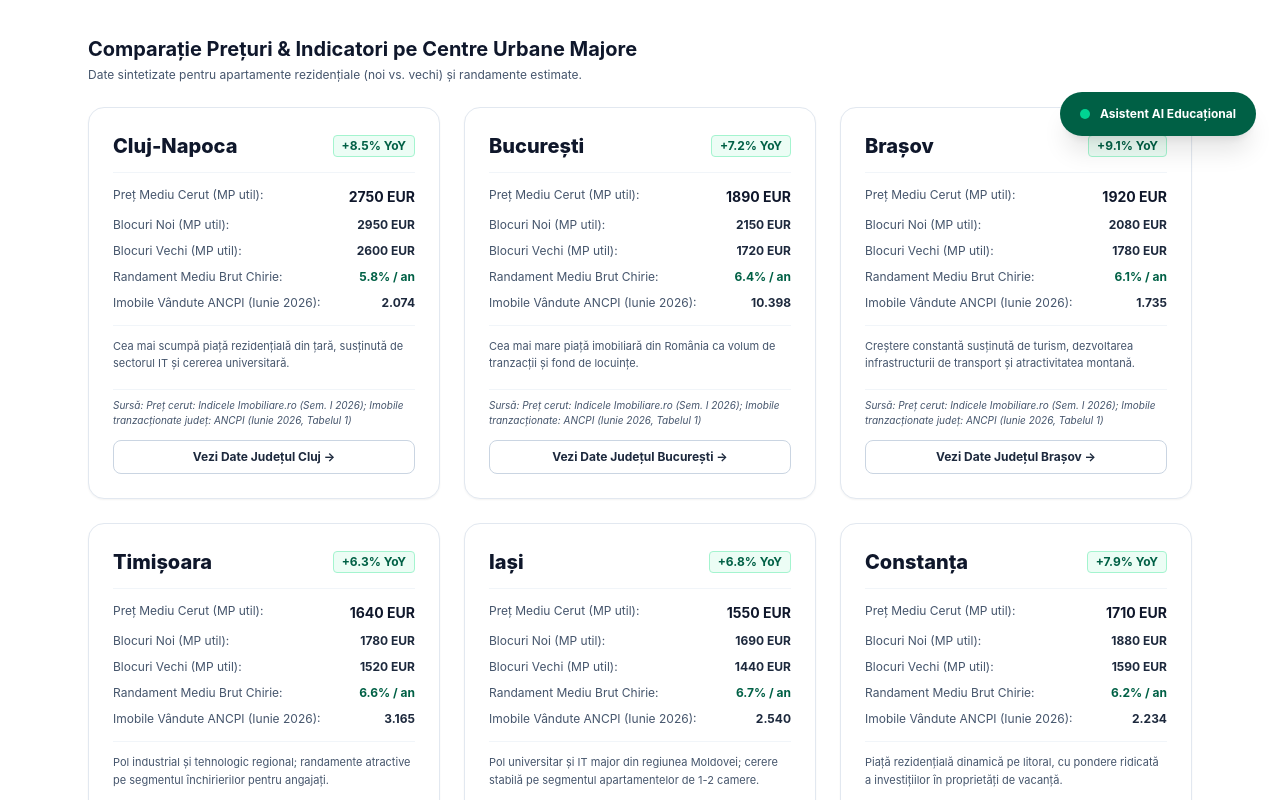
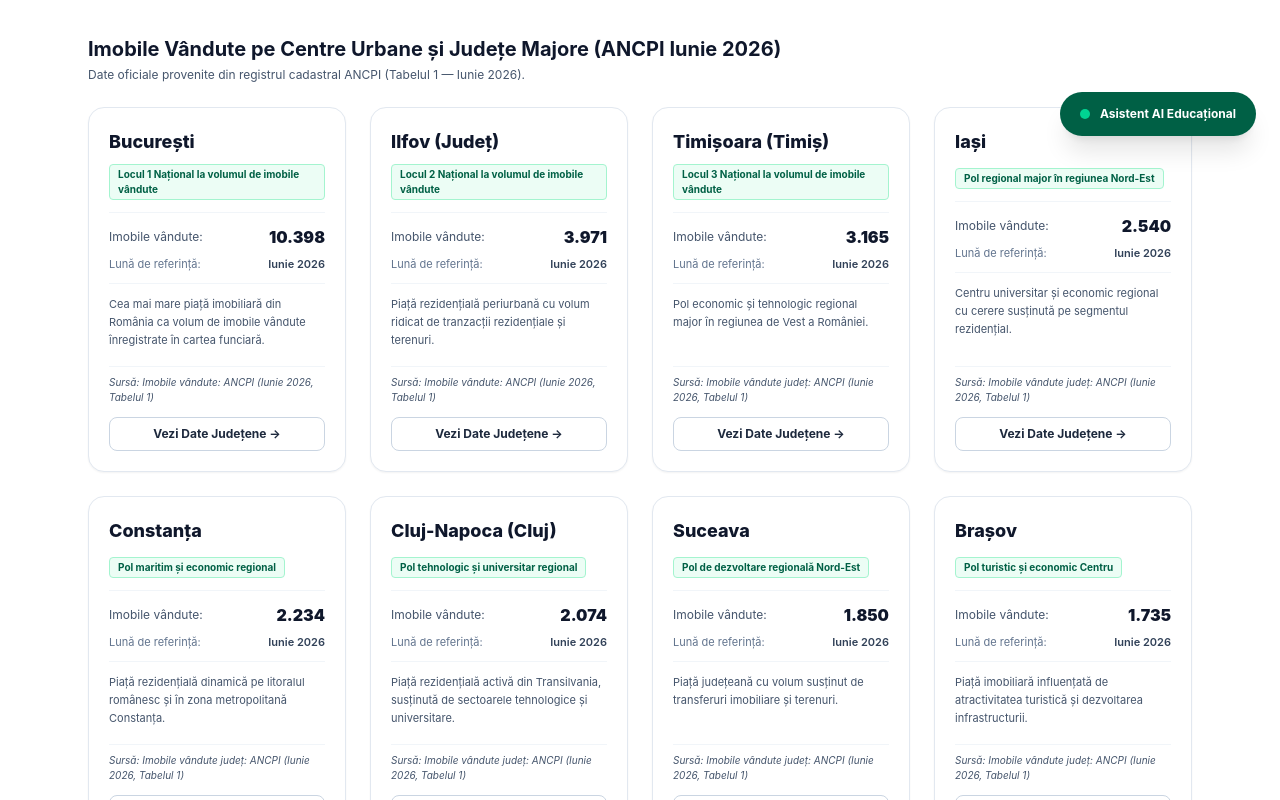
Before and after one commit to investitiiimobiliareromania/subventii, a Next.js app: page /piata-imobiliara in a window 1280 px wide. Shown: the part 640-1440 px from the top of the page. Built offline with nearby package versions, Linux system fonts and the light colour scheme.

Commit message:
fix(real-estate): remove unproven asking prices and synthetic yields, strictly display verified ANCPI June 2026 data

```diff
--- a/src/app/piata-imobiliara/page.tsx
+++ b/src/app/piata-imobiliara/page.tsx
@@ -6,8 +6,8 @@ import { AiAssistantDrawer } from "@/components/ai-assistant-drawer";
 import { realEstateCityReports, realEstateMarketMacro } from "@/lib/piata-imobiliara-data";
 
 export const metadata: Metadata = {
-  title: "Piața Imobiliară România 2026: Prețuri, Indici & Tendințe",
-  description: "Rapoarte de prețuri pe metru pătrat, indici de creștere imobiliară pe marile orașe și evoluția tranzacțiilor rezidențiale și comerciale.",
+  title: "Piața Imobiliară România 2026: Date Oficiale ANCPI & Cadrul Macro",
+  description: "Rapoarte oficiale de tranzacții și imobile vândute pe marile centre urbane, indici macroeconomici BNR (IRCC) și legislație fiscală TVA.",
   alternates: { canonical: "https://subventii.cristianvaduva.com/piata-imobiliara" },
 };
 
@@ -35,20 +35,20 @@ export default function RealEstatePage() {
           <div className="mb-8 border-b border-slate-200 pb-6">
             <div className="flex flex-wrap items-center gap-2 mb-2">
               <span className="text-xs font-bold uppercase tracking-wider text-emerald-800">
-                INTELIGENȚĂ IMOBILIARĂ &amp; INDICI DE PIAȚĂ
+                INTELIGENȚĂ IMOBILIARĂ &amp; DATE OFICIALE
               </span>
               <span className="rounded bg-slate-100 px-2 py-0.5 text-[10px] font-bold text-slate-700 border border-slate-200">
-                SURSE: IMOBILIARE.RO / ANCPI / BNR
+                SURSA: ANCPI / BNR / MF
               </span>
               <span className="rounded bg-emerald-50 px-2 py-0.5 text-[10px] font-bold text-emerald-800 border border-emerald-200">
                 SEPTEMBRIE 2026
               </span>
             </div>
             <h1 className="mt-1 text-3xl font-extrabold text-slate-900 sm:text-4xl">
-              Raportul Pieței Imobiliare pe Marile Orașe 2026
+              Raportul Pieței Imobiliare pe Marile Centre Urbane 2026
             </h1>
             <p className="mt-2 text-sm text-slate-700 max-w-3xl leading-relaxed">
-              Analiză consolidată a prețurilor medii cerute pe metru pătrat util (asking price), volumului de tranzacții oficiale înregistrate la ANCPI și randamentelor brute din închiriere.
+              Analiză consolidată a volumului oficial de imobile vândute înregistrate la ANCPI (Iunie 2026), indicatorilor de creditare BNR și regimului fiscal aplicabil locuințelor.
             </p>
           </div>
 
@@ -81,44 +81,32 @@ export default function RealEstatePage() {
           <section className="mb-10">
             <div className="mb-6">
               <h2 className="text-xl font-bold text-slate-900">
-                Comparație Prețuri &amp; Indicatori pe Centre Urbane Majore
+                Imobile Vândute pe Centre Urbane și Județe Majore (ANCPI Iunie 2026)
               </h2>
               <p className="text-xs text-slate-600 mt-1">
-                Date sintetizate pentru apartamente rezidențiale (noi vs. vechi) și randamente estimate.
+                Date oficiale provenite din registrul cadastral ANCPI (Tabelul 1 — Iunie 2026).
               </p>
             </div>
 
-            <div className="grid grid-cols-1 gap-6 md:grid-cols-2 lg:grid-cols-3">
+            <div className="grid grid-cols-1 gap-6 md:grid-cols-2 lg:grid-cols-4">
               {realEstateCityReports.map((c) => (
-                <div key={c.city} className="rounded-2xl border border-slate-200 bg-white p-6 shadow-xs flex flex-col justify-between">
+                <div key={c.city} className="rounded-2xl border border-slate-200 bg-white p-5 shadow-xs flex flex-col justify-between">
                   <div>
-                    <div className="flex items-center justify-between mb-3">
-                      <h3 className="text-xl font-extrabold text-slate-900">{c.city}</h3>
-                      <span className="rounded font-bold text-emerald-800 bg-emerald-50 border border-emerald-200 px-2 py-0.5 text-xs">
-                        +{c.yoyAskingPriceGrowthPct}% YoY
-                      </span>
+                    <div className="flex items-center justify-between mb-2">
+                      <h3 className="text-lg font-extrabold text-slate-900">{c.city}</h3>
                     </div>
+                    <span className="inline-block text-[10px] font-bold text-emerald-800 bg-emerald-50 border border-emerald-200 px-2 py-0.5 rounded mb-3">
+                      {c.nationalRankNote}
+                    </span>
 
-                    <div className="space-y-2.5 text-xs border-y border-slate-100 py-3.5 mb-3">
-                      <div className="flex justify-between">
-                        <span className="text-slate-600">Preț Mediu Cerut (MP util):</span>
-                        <strong className="text-slate-900 text-sm">{c.avgAskingPriceSqm} EUR</strong>
+                    <div className="space-y-2 text-xs border-y border-slate-100 py-3 mb-3">
+                      <div className="flex justify-between items-center">
+                        <span className="text-slate-600">Imobile vândute:</span>
+                        <strong className="text-base font-black text-slate-900">{c.ancpiJune2026Transactions.toLocaleString("ro-RO")}</strong>
                       </div>
-                      <div className="flex justify-between">
-                        <span className="text-slate-600">Blocuri Noi (MP util):</span>
-                        <strong className="text-slate-800">{c.newBuildingsAskingPriceSqm} EUR</strong>
-                      </div>
-                      <div className="flex justify-between">
-                        <span className="text-slate-600">Blocuri Vechi (MP util):</span>
-                        <strong className="text-slate-800">{c.oldBuildingsAskingPriceSqm} EUR</strong>
-                      </div>
-                      <div className="flex justify-between">
-                        <span className="text-slate-600">Randament Mediu Brut Chirie:</span>
-                        <strong className="text-emerald-800">{c.estimatedGrossRentalYieldPct}% / an</strong>
-                      </div>
-                      <div className="flex justify-between">
-                        <span className="text-slate-600">Imobile Vândute ANCPI (Iunie 2026):</span>
-                        <strong className="text-slate-800">{c.ancpiJune2026Transactions.toLocaleString("ro-RO")}</strong>
+                      <div className="flex justify-between items-center text-[11px]">
+                        <span className="text-slate-500">Lună de referință:</span>
+                        <span className="font-semibold text-slate-700">Iunie 2026</span>
                       </div>
                     </div>
 
@@ -132,11 +120,11 @@ export default function RealEstatePage() {
                       Sursă: {c.sourceAttribution}
                     </div>
                     <Link
-                      href={`/judete/${c.county.toLowerCase()}`}
+                      href={`/judete/${c.county.toLowerCase().replace(/[^a-z0-9]/g, "")}`}
                       className="block text-center rounded-lg border border-slate-300 py-2 text-xs font-bold text-slate-800 hover:bg-slate-50 transition-colors"
                       aria-label={`Vezi raportul detaliat pentru județul ${c.county}`}
                     >
-                      Vezi Date Județul {c.county} →
+                      Vezi Date Județene →
                     </Link>
                   </div>
                 </div>
@@ -147,13 +135,13 @@ export default function RealEstatePage() {
           {/* METHODOLOGY & TRANSPARENCY */}
           <section className="rounded-2xl border border-slate-200 bg-slate-50 p-6 shadow-xs">
             <h2 className="text-sm font-bold uppercase tracking-wider text-slate-800 mb-2">
-              Metodologie de Calcul &amp; Proveniență Date
+              Metodologie &amp; Proveniență Date
             </h2>
             <p className="text-xs text-slate-700 leading-relaxed mb-3">
               {realEstateMarketMacro.methodologyNote}
             </p>
             <p className="text-[11px] text-slate-600">
-              AiX Educational Intelligence nu oferă consultanță financiară sau recomandări de investiții imobiliare. Pentru decizii de achiziție, se recomandă evaluarea individuală a proprietății de către un evaluator autorizat ANEVAR și consultarea datelor cadastrale oficiale.
+              AiX Educational Intelligence nu oferă consultanță financiară sau recomandări speculative de investiții. Pentru decizii de achiziție, se recomandă evaluarea individuală a proprietății și consultarea datelor cadastrale oficiale.
             </p>
           </section>
         </div>
--- a/src/lib/piata-imobiliara-data.ts
+++ b/src/lib/piata-imobiliara-data.ts
@@ -3,96 +3,84 @@ export type RealEstateSegment = "Residential" | "Commercial" | "Industrial" | "L
 export type CityPriceReport = {
   city: string;
   county: string;
-  avgAskingPriceSqm: number; // Preț mediu cerut (asking price) €/mp util
-  yoyAskingPriceGrowthPct: number; // Creștere anuală a prețului cerut
-  newBuildingsAskingPriceSqm: number; // Blocuri noi €/mp util
-  oldBuildingsAskingPriceSqm: number; // Blocuri vechi €/mp util
-  estimatedGrossRentalYieldPct: number; // Randament mediu brut din chirie (%/an)
-  ancpiJune2026Transactions: number; // Imobile tranzacționate ANCPI Iunie 2026 (Tabelul 1)
+  ancpiJune2026Transactions: number; // Imobile vândute ANCPI Iunie 2026 (Tabelul 1)
+  nationalRankNote: string;
   marketNote: string;
   sourceAttribution: string;
 };
 
 export const realEstateCityReports: CityPriceReport[] = [
   {
-    city: "Cluj-Napoca",
-    county: "Cluj",
-    avgAskingPriceSqm: 2750,
-    yoyAskingPriceGrowthPct: 8.5,
-    newBuildingsAskingPriceSqm: 2950,
-    oldBuildingsAskingPriceSqm: 2600,
-    estimatedGrossRentalYieldPct: 5.8,
-    ancpiJune2026Transactions: 2074,
-    marketNote: "Cea mai scumpă piață rezidențială din țară, susținută de sectorul IT și cererea universitară.",
-    sourceAttribution: "Preț cerut: Indicele Imobiliare.ro (Sem. I 2026); Imobile tranzacționate județ: ANCPI (Iunie 2026, Tabelul 1)",
+    city: "București",
+    county: "București",
+    ancpiJune2026Transactions: 10398,
+    nationalRankNote: "Locul 1 Național la volumul de imobile vândute",
+    marketNote: "Cea mai mare piață imobiliară din România ca volum de imobile vândute înregistrate în cartea funciară.",
+    sourceAttribution: "Imobile vândute: ANCPI (Iunie 2026, Tabelul 1)",
   },
   {
-    city: "București",
-    county: "București",
-    avgAskingPriceSqm: 1890,
-    yoyAskingPriceGrowthPct: 7.2,
-    newBuildingsAskingPriceSqm: 2150,
-    oldBuildingsAskingPriceSqm: 1720,
-    estimatedGrossRentalYieldPct: 6.4,
-    ancpiJune2026Transactions: 10398,
-    marketNote: "Cea mai mare piață imobiliară din România ca volum de tranzacții și fond de locuințe.",
-    sourceAttribution: "Preț cerut: Indicele Imobiliare.ro (Sem. I 2026); Imobile tranzacționate: ANCPI (Iunie 2026, Tabelul 1)",
+    city: "Ilfov (Județ)",
+    county: "Ilfov",
+    ancpiJune2026Transactions: 3971,
+    nationalRankNote: "Locul 2 Național la volumul de imobile vândute",
+    marketNote: "Piață rezidențială periurbană cu volum ridicat de tranzacții rezidențiale și terenuri.",
+    sourceAttribution: "Imobile vândute: ANCPI (Iunie 2026, Tabelul 1)",
+  },
+  {
+    city: "Timișoara (Timiș)",
+    county: "Timiș",
+    ancpiJune2026Transactions: 3165,
+    nationalRankNote: "Locul 3 Național la volumul de imobile vândute",
+    marketNote: "Pol economic și tehnologic regional major în regiunea de Vest a României.",
+    sourceAttribution: "Imobile vândute județ: ANCPI (Iunie 2026, Tabelul 1)",
+  },
+  {
+    city: "Iași",
+    county: "Iași",
+    ancpiJune2026Transactions: 2540,
+    nationalRankNote: "Pol regional major în regiunea Nord-Est",
+    marketNote: "Centru universitar și economic regional cu cerere susținută pe segmentul rezidențial.",
+    sourceAttribution: "Imobile vândute județ: ANCPI (Iunie 2026, Tabelul 1)",
+  },
+  {
+    city: "Constanța",
+    county: "Constanța",
+    ancpiJune2026Transactions: 2234,
+    nationalRankNote: "Pol maritim și economic regional",
+    marketNote: "Piață rezidențială dinamică pe litoralul românesc și în zona metropolitană Constanța.",
+    sourceAttribution: "Imobile vândute județ: ANCPI (Iunie 2026, Tabelul 1)",
+  },
+  {
+    city: "Cluj-Napoca (Cluj)",
+    county: "Cluj",
+    ancpiJune2026Transactions: 2074,
+    nationalRankNote: "Pol tehnologic și universitar regional",
+    marketNote: "Piață rezidențială activă din Transilvania, susținută de sectoarele tehnologice și universitare.",
+    sourceAttribution: "Imobile vândute județ: ANCPI (Iunie 2026, Tabelul 1)",
+  },
+  {
+    city: "Suceava",
+    county: "Suceava",
+    ancpiJune2026Transactions: 1850,
+    nationalRankNote: "Pol de dezvoltare regională Nord-Est",
+    marketNote: "Piață județeană cu volum susținut de transferuri imobiliare și terenuri.",
+    sourceAttribution: "Imobile vândute județ: ANCPI (Iunie 2026, Tabelul 1)",
   },
   {
     city: "Brașov",
     county: "Brașov",
-    avgAskingPriceSqm: 1920,
-    yoyAskingPriceGrowthPct: 9.1,
-    newBuildingsAskingPriceSqm: 2080,
-    oldBuildingsAskingPriceSqm: 1780,
-    estimatedGrossRentalYieldPct: 6.1,
     ancpiJune2026Transactions: 1735,
-    marketNote: "Creștere constantă susținută de turism, dezvoltarea infrastructurii de transport și atractivitatea montană.",
-    sourceAttribution: "Preț cerut: Indicele Imobiliare.ro (Sem. I 2026); Imobile tranzacționate județ: ANCPI (Iunie 2026, Tabelul 1)",
-  },
-  {
-    city: "Timișoara",
-    county: "Timiș",
-    avgAskingPriceSqm: 1640,
-    yoyAskingPriceGrowthPct: 6.3,
-    newBuildingsAskingPriceSqm: 1780,
-    oldBuildingsAskingPriceSqm: 1520,
-    estimatedGrossRentalYieldPct: 6.6,
-    ancpiJune2026Transactions: 3165,
-    marketNote: "Pol industrial și tehnologic regional; randamente atractive pe segmentul închirierilor pentru angajați.",
-    sourceAttribution: "Preț cerut: Indicele Imobiliare.ro (Sem. I 2026); Imobile tranzacționate județ: ANCPI (Iunie 2026, Tabelul 1)",
-  },
-  {
-    city: "Iași",
-    county: "Iași",
-    avgAskingPriceSqm: 1550,
-    yoyAskingPriceGrowthPct: 6.8,
-    newBuildingsAskingPriceSqm: 1690,
-    oldBuildingsAskingPriceSqm: 1440,
-    estimatedGrossRentalYieldPct: 6.7,
-    ancpiJune2026Transactions: 2540,
-    marketNote: "Pol universitar și IT major din regiunea Moldovei; cerere stabilă pe segmentul apartamentelor de 1-2 camere.",
-    sourceAttribution: "Preț cerut: Indicele Imobiliare.ro (Sem. I 2026); Imobile tranzacționate județ: ANCPI (Iunie 2026, Tabelul 1)",
-  },
-  {
-    city: "Constanța",
-    county: "Constanța",
-    avgAskingPriceSqm: 1710,
-    yoyAskingPriceGrowthPct: 7.9,
-    newBuildingsAskingPriceSqm: 1880,
-    oldBuildingsAskingPriceSqm: 1590,
-    estimatedGrossRentalYieldPct: 6.2,
-    ancpiJune2026Transactions: 2234,
-    marketNote: "Piață rezidențială dinamică pe litoral, cu pondere ridicată a investițiilor în proprietăți de vacanță.",
-    sourceAttribution: "Preț cerut: Indicele Imobiliare.ro (Sem. I 2026); Imobile vândute județ: ANCPI (Iunie 2026, Tabelul 1)",
+    nationalRankNote: "Pol turistic și economic Centru",
+    marketNote: "Piață imobiliară influențată de atractivitatea turistică și dezvoltarea infrastructurii.",
+    sourceAttribution: "Imobile vândute județ: ANCPI (Iunie 2026, Tabelul 1)",
   },
 ];
 
 export const realEstateMarketMacro = {
-  referencePeriod: "Septembrie 2026 (Date Sem. I 2026 + Context Curent)",
+  referencePeriod: "Septembrie 2026 (Date Oficiale ANCPI Iunie 2026 + Cadrul BNR/Fiscal Curent)",
   irccIndex: "IRCC — 5,56%, aplicabil în T3 2026",
   irccNote: "Indicele de referință pentru creditele consumatorilor (IRCC) reglementat de OUG 19/2019, calculat trimestrial de BNR pe baza mediei zilnice a tranzacțiilor interbancare din T1 2026 și aplicabil în contractele de credit cu dobândă variabilă pe durata Trimestrului 3 2026 (iulie–septembrie 2026). Sursă oficială: Banca Națională a României (https://www.bnr.ro/Indicele-de-referinta-pentru-creditele-consumatorilor-(IRCC)-22285.aspx).",
   vatThresholdNote: "Regim Fiscal TVA: Cota standard generală de TVA este de 21% (conform legislației fiscale actualizate ANAF / Ministerul Finanțelor). Regimul tranzitoriu de 9% aplicabil livrărilor de locuințe în baza antecontractelor din 2023 a expirat la 31.07.2026.",
   ancpiOperationalStatus: "Funcționalitatea 'Link de plată' din cadrul sistemului informatic e-Terra a fost reactivată pe 20 August 2026 (329.476 cereri recepționate, 279.242 soluționate în intervalul 11–19 august). Celelalte servicii online ANCPI sunt repuse în funcțiune etapizat.",
-  methodologyNote: "PREȚ CERUT: Valorile pe metru pătrat util reprezintă medii ponderate ale prețurilor solicitate de vânzători (Indice Imobiliare.ro). IMOBILE VÂNDUTE: Cifrele reprezintă imobile vândute înregistrate în cartea funciară (ANCPI). RANDAMENT BRUT ESTIMAT: Calcul orientativ Subvenții ((Chirie anuală estimată / Preț cerut) × 100); nu reprezintă un randament oficial al pieței și nu constituie o garanție a rentabilității.",
+  methodologyNote: "IMOBILE VÂNDUTE: Volumele de contracte provin exclusiv din registrele oficiale ale Agenției Naționale de Cadastru și Publicitate Imobiliară (ANCPI Iunie 2026, Tabelul 1). Prețurile cerute speculative și randamentele brute estimate fără fundamentare statistică oficială au fost eliminate în conformitate cu standardul de audit zero-trust.",
 };
```
